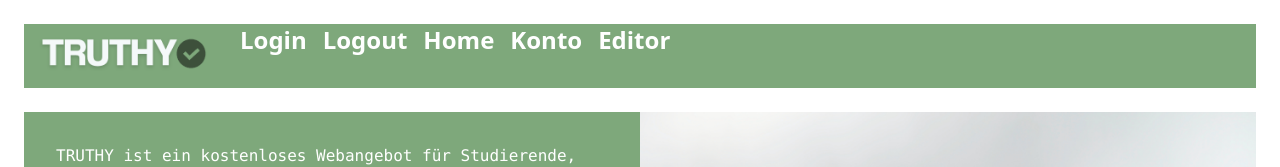
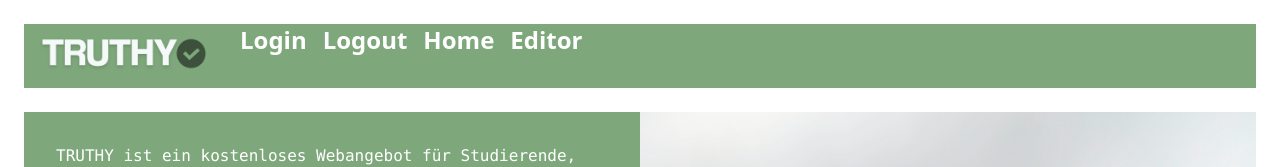
Before and after one commit to sengsei/nf-capstone, a React (Create React App) app in the folder frontend/: page / in a window 1280 px wide. Shown: the top 167 px of the page. Built offline with nearby package versions, Linux system fonts and the light colour scheme.

Commit message:
konto weg

```diff
--- a/frontend/src/components/Header.tsx
+++ b/frontend/src/components/Header.tsx
@@ -20,7 +20,6 @@ export default function Header() {
             <div><button className={"font-bold text-[#FFFFFF] text-2xl hover:bg-[#1e5a78]"} onClick={() => routeToPath('login')}>Login</button></div>
             <div><button className={"font-bold text-[#FFFFFF] text-2xl hover:bg-[#1e5a78]"} onClick={() => logout()}>Logout</button></div>
             <div><button className={"font-bold text-[#FFFFFF] text-2xl hover:bg-[#1e5a78]"} onClick={() => routeToPath('home')}>Home</button></div>
-            <div><button className={"font-bold text-[#FFFFFF] text-2xl hover:bg-[#1e5a78]"}>Konto</button></div>
             <div><button className={"font-bold text-[#FFFFFF] text-2xl hover:bg-[#1e5a78]"} onClick={() => routeToPath('editormenue')}>Editor</button></div>
         </div>
     )
```
